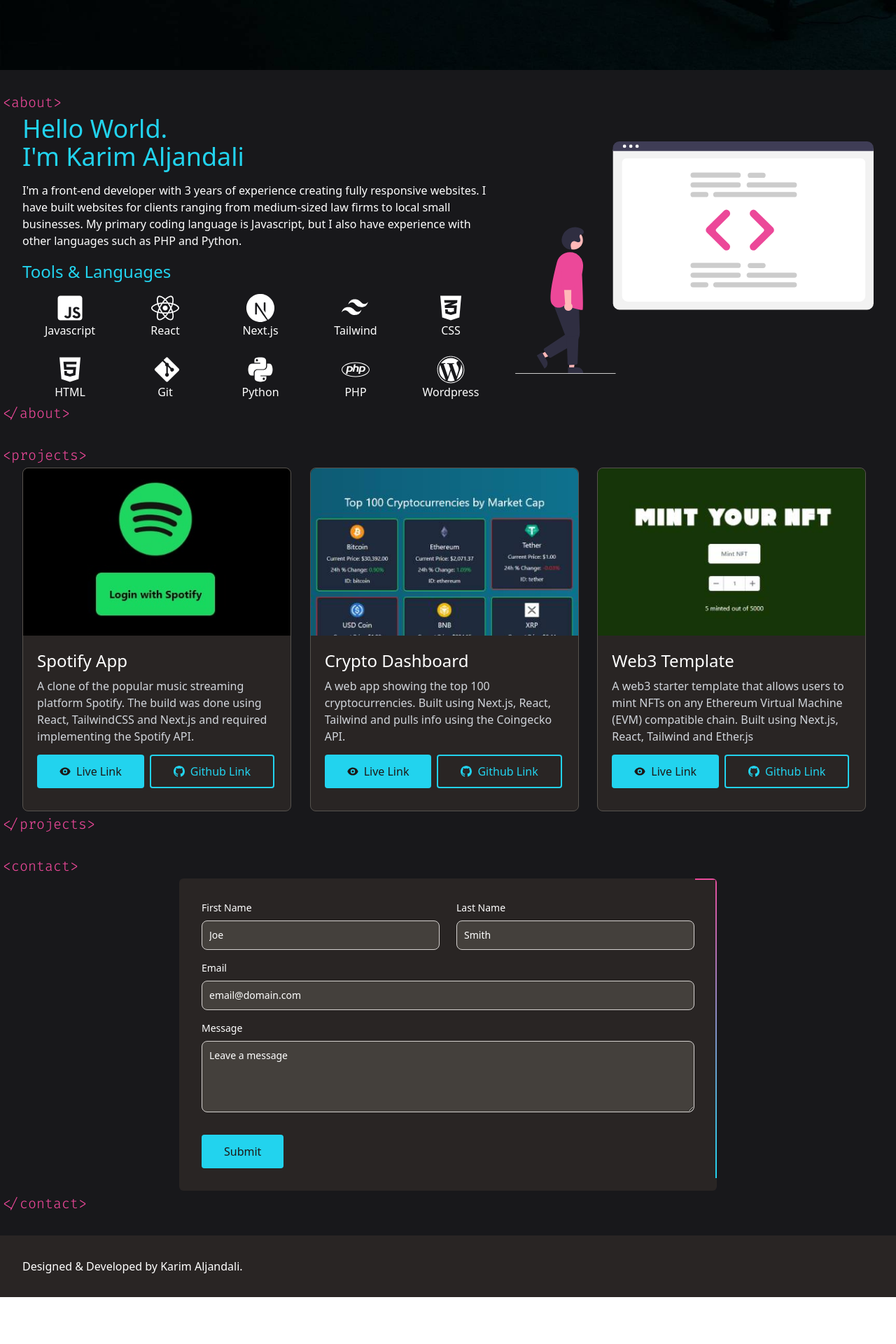
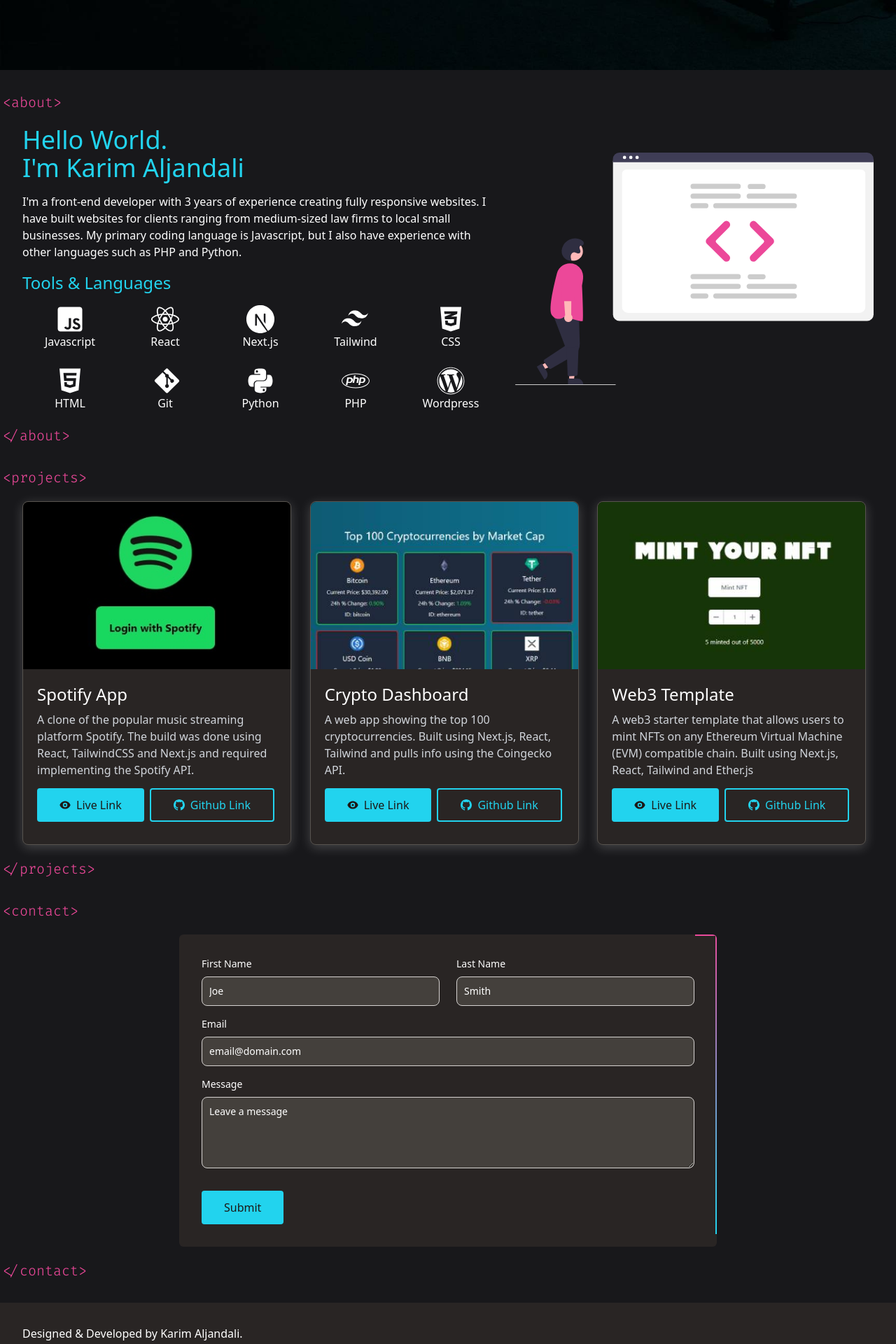
Before and after one commit to Karimaljandali/Website, a Next.js app: page / in a window 1280 px wide. Shown: the part 700-2620 px from the top of the page at 70% size. Before the commit the page ends 2553 px from the top, so only its background shows below. Built offline with nearby package versions, Linux system fonts and the light colour scheme.

Commit message:
Updated sizing on sections and added white shadow to project cards

```diff
--- a/components/About.js
+++ b/components/About.js
@@ -12,7 +12,7 @@
 
 const About = () => {
   return (
-    <section id="about" className="relative mx-auto max-w-screen-xl p-8 my-8">
+    <section id="about" className="relative mx-auto max-w-screen-xl px-8 py-12 my-8">
       <span className="code-tag top-0">{"<about>"}</span>
       <div className="flex justify-between items-center flex-col lg:flex-row">
         <div className="flex-1 space-y-4">
--- a/components/Contact.js
+++ b/components/Contact.js
@@ -101,7 +101,7 @@
   };
 
   return (
-    <div id="contact" className="mx-auto max-w-screen-xl relative p-8 my-8">
+    <div id="contact" className="mx-auto max-w-screen-xl relative px-8 py-12 my-8">
       <span className="code-tag top-0">{"<contact>"}</span>
       <form
         action="POST"
--- a/components/Hero.js
+++ b/components/Hero.js
@@ -18,7 +18,7 @@
           leaveFrom="opacity-100"
           leaveTo="opacity-0"
         >
-          <div className="w-100 md:h-screen h-[600px] flex items-center justify-center flex-col bg-hero-bg bg-cover bg-no-repeat md:bg-center bg-[75%]">
+          <div className="w-100 md:h-screen h-[600px] flex items-center justify-center flex-col bg-hero-bg bg-cover bg-no-repeat md:bg-center bg-[position:75%]">
             <Transition.Child
               enter="transition ease-in-out duration-500 delay-200 transform"
               enterFrom="-translate-x-full opacity-0"
--- a/components/Projects.js
+++ b/components/Projects.js
@@ -30,10 +30,10 @@
 
 const Projects = () => {
   return (
-    <section id="projects" className="grid mx-auto max-w-screen-xl p-8 my-8 relative lg:grid-cols-3 lg:gap-4 justify-center">
+    <section id="projects" className="grid mx-auto max-w-screen-xl px-8 py-12 my-8 relative lg:grid-cols-3 lg:gap-4 justify-center">
       <span className="code-tag top-0">{"<projects>"}</span>
       {projects.map((project) => (
-        <div key={project.id} className="bg-stone-800 rounded-lg text-white max-w-sm border border-stone-600 mb-6 lg:mb-0">
+        <div key={project.id} className="bg-stone-800 rounded-lg text-white max-w-sm border border-stone-600 mb-6 lg:mb-0 drop-shadow-white">
           <img className="rounded-t-lg" src={project.photo} alt={`Preview of project: ${project.title}`}/>
           <div className="p-5 pb-[90px] space-y-2 min-h-[250px] relative">
             <h3 className="text-2xl text-white">{project.title}</h3>
--- a/tailwind.config.js
+++ b/tailwind.config.js
@@ -7,6 +7,9 @@
       },
       backgroundImage: {
         'hero-bg': "url('/imgs/hero-bg.jpg')"
+      },
+      dropShadow: {
+        'white': '0 4px 8px rgba(255, 255, 255, 0.2)'
       }
     },
   },
```
